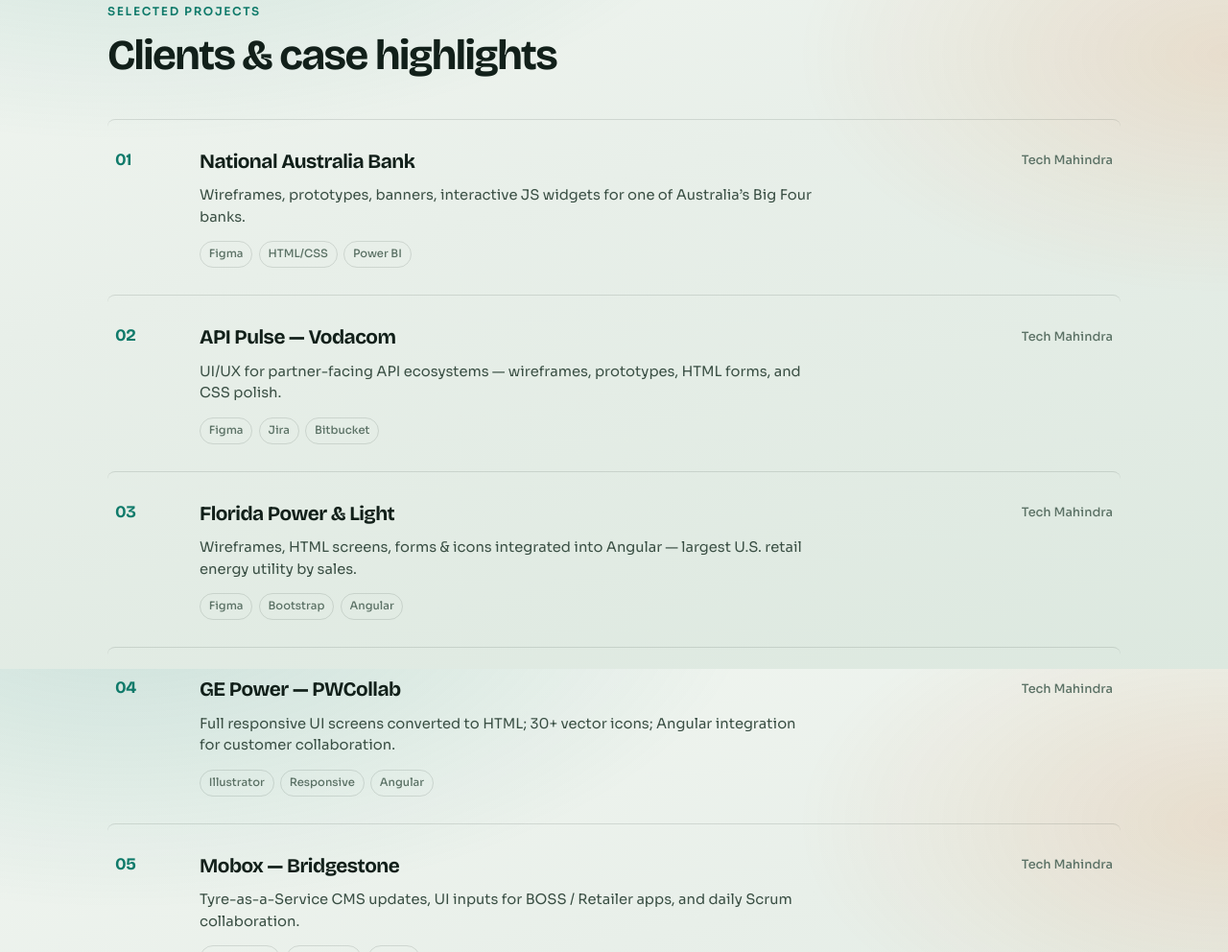
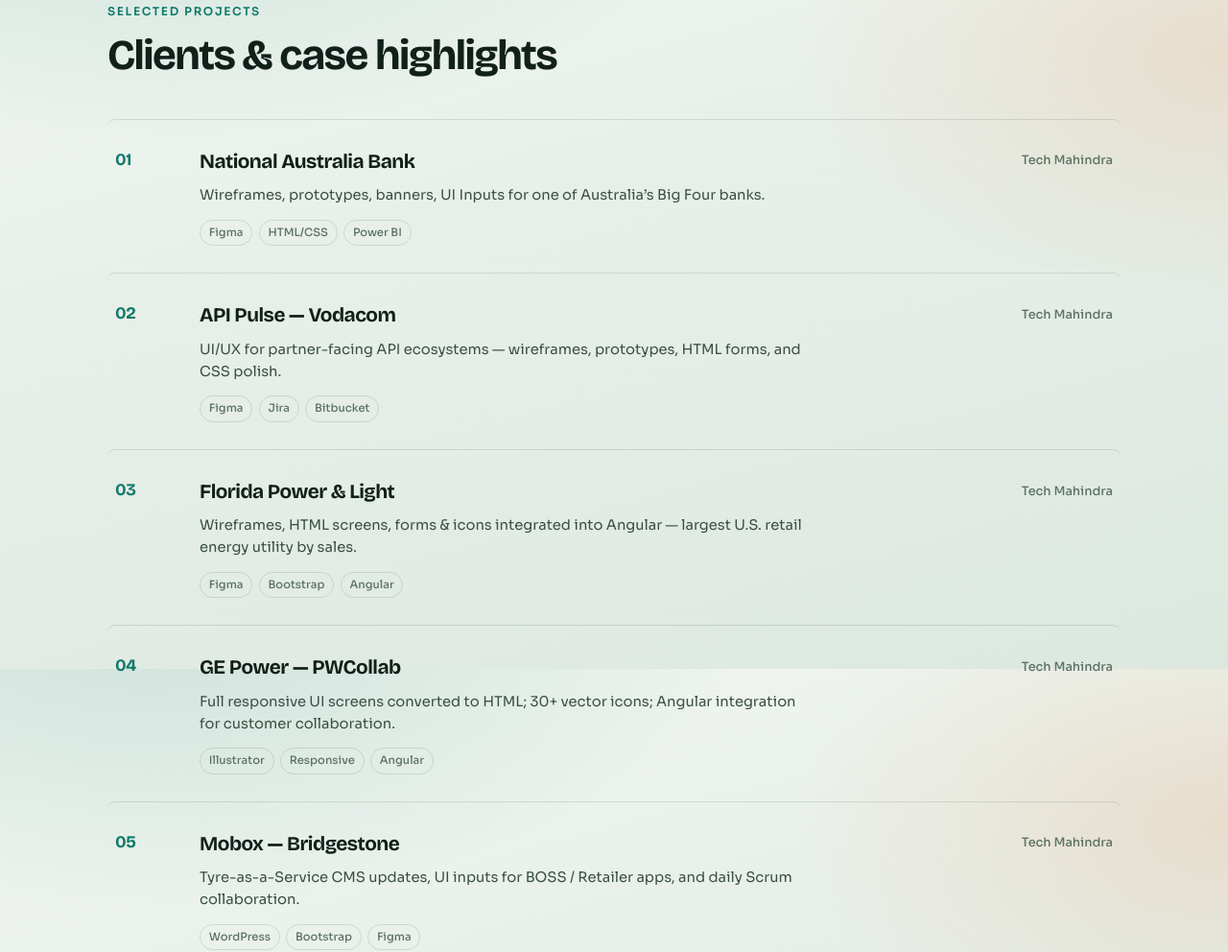
Before and after one commit to mastans22602/mastan-portfolio, a plain HTML site: page index.html in a window 1280 px wide. Shown: the part 3303-4295 px from the top of the page at 96% size. Drawn offline with nearby package versions, Linux system fonts and the light colour scheme.

Commit message:
Update index.html
text changes

```diff
--- a/index.html
+++ b/index.html
@@ -248,7 +248,7 @@
             <span class="work-index">01</span>
             <div class="work-main">
               <h3>National Australia Bank</h3>
-              <p>Wireframes, prototypes, banners, interactive JS widgets for one of Australia’s Big Four banks.</p>
+              <p>Wireframes, prototypes, banners, UI Inputs for one of Australia’s Big Four banks.</p>
               <div class="work-tags"><span>Figma</span><span>HTML/CSS</span><span>Power BI</span></div>
             </div>
             <span class="work-org">Tech Mahindra</span>
```
